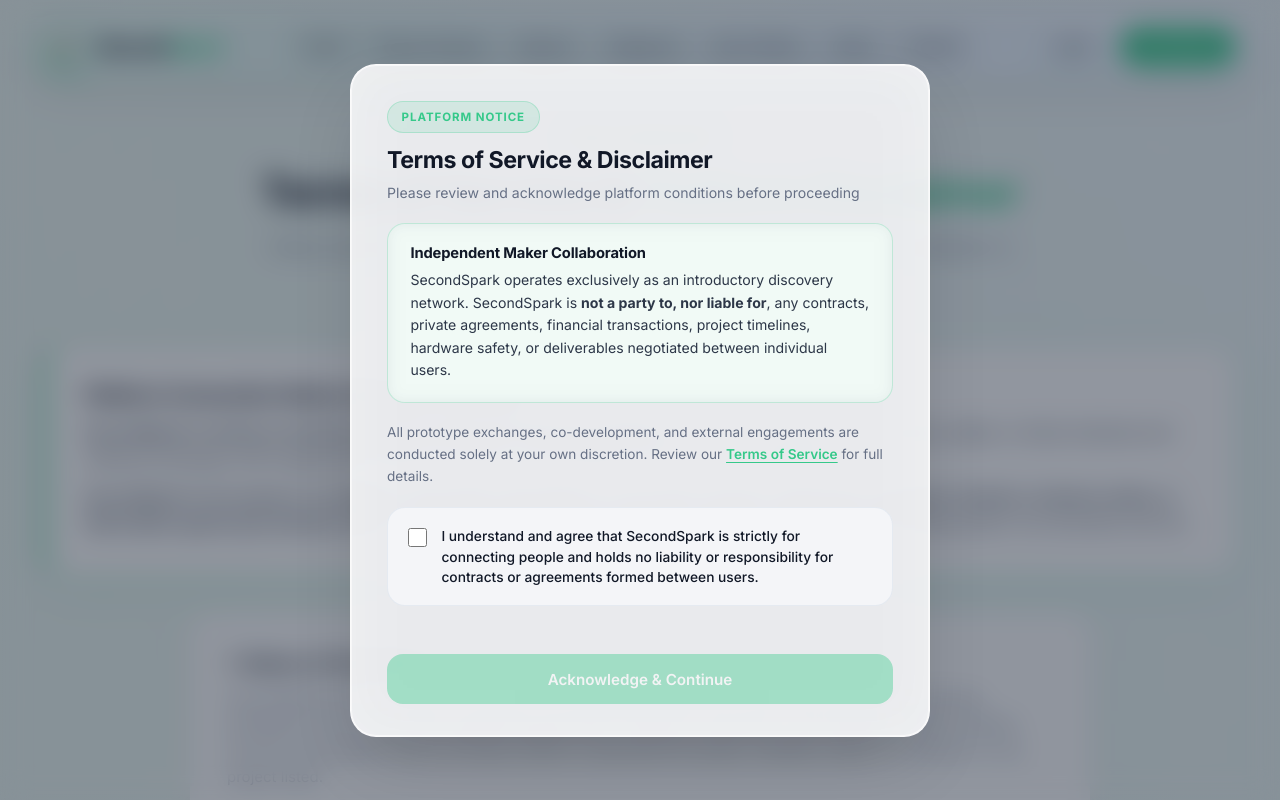
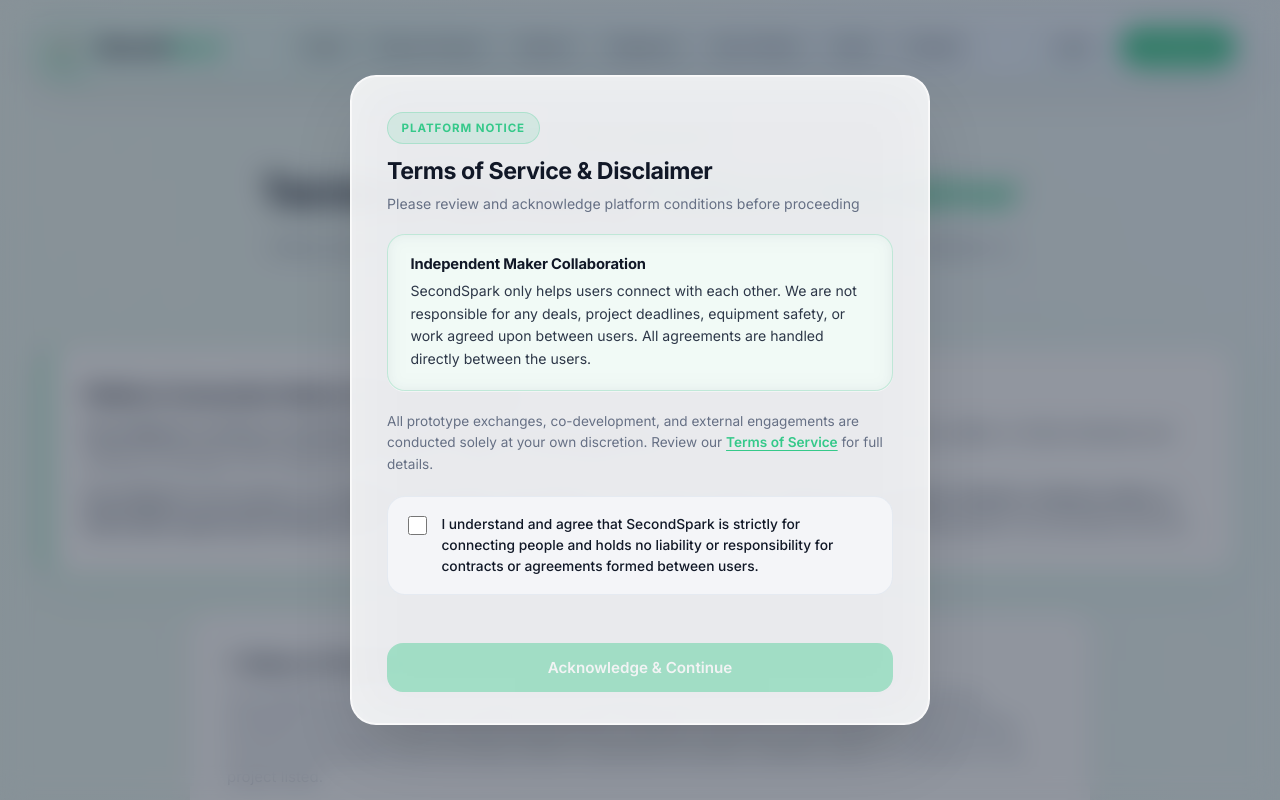
Before and after one commit to Karnatihitesh/SecondSpark, a Flask app: page /terms in a window 1280 px wide. Run offline with Flask 3, Linux system fonts and the light colour scheme.

Commit message:
Update Independent Maker Collaboration text in terms modal

```diff
--- a/SecondSpark-Upload/app/templates/base.html
+++ b/SecondSpark-Upload/app/templates/base.html
@@ -319,7 +319,7 @@
         <div class="terms-glass-callout">
           <h4 class="terms-callout-heading">Independent Maker Collaboration</h4>
           <p class="terms-callout-text">
-            SecondSpark operates exclusively as an introductory discovery network. SecondSpark is <strong>not a party to, nor liable for</strong>, any contracts, private agreements, financial transactions, project timelines, hardware safety, or deliverables negotiated between individual users.
+            SecondSpark only helps users connect with each other. We are not responsible for any deals, project deadlines, equipment safety, or work agreed upon between users. All agreements are handled directly between the users.
           </p>
         </div>
 
--- a/app/templates/base.html
+++ b/app/templates/base.html
@@ -319,7 +319,7 @@
         <div class="terms-glass-callout">
           <h4 class="terms-callout-heading">Independent Maker Collaboration</h4>
           <p class="terms-callout-text">
-            SecondSpark operates exclusively as an introductory discovery network. SecondSpark is <strong>not a party to, nor liable for</strong>, any contracts, private agreements, financial transactions, project timelines, hardware safety, or deliverables negotiated between individual users.
+            SecondSpark only helps users connect with each other. We are not responsible for any deals, project deadlines, equipment safety, or work agreed upon between users. All agreements are handled directly between the users.
           </p>
         </div>
 
```
